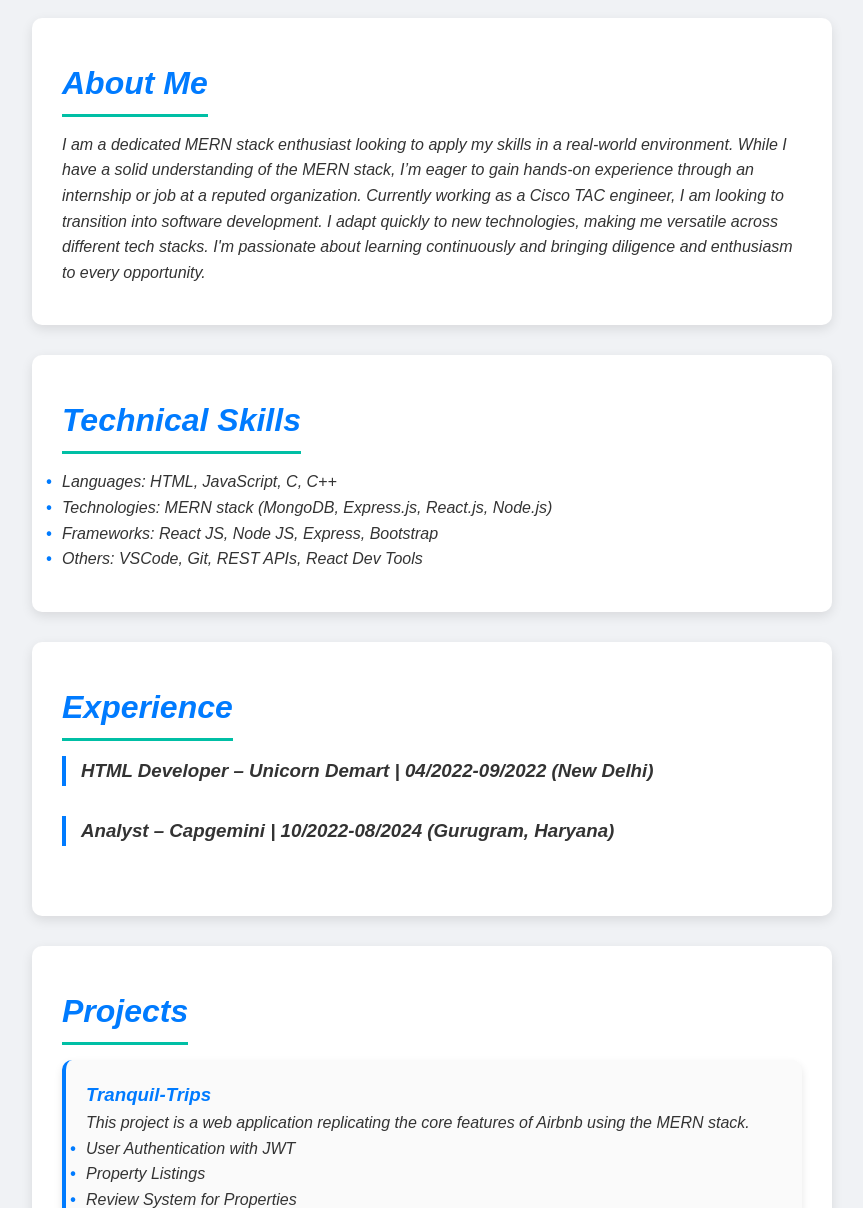
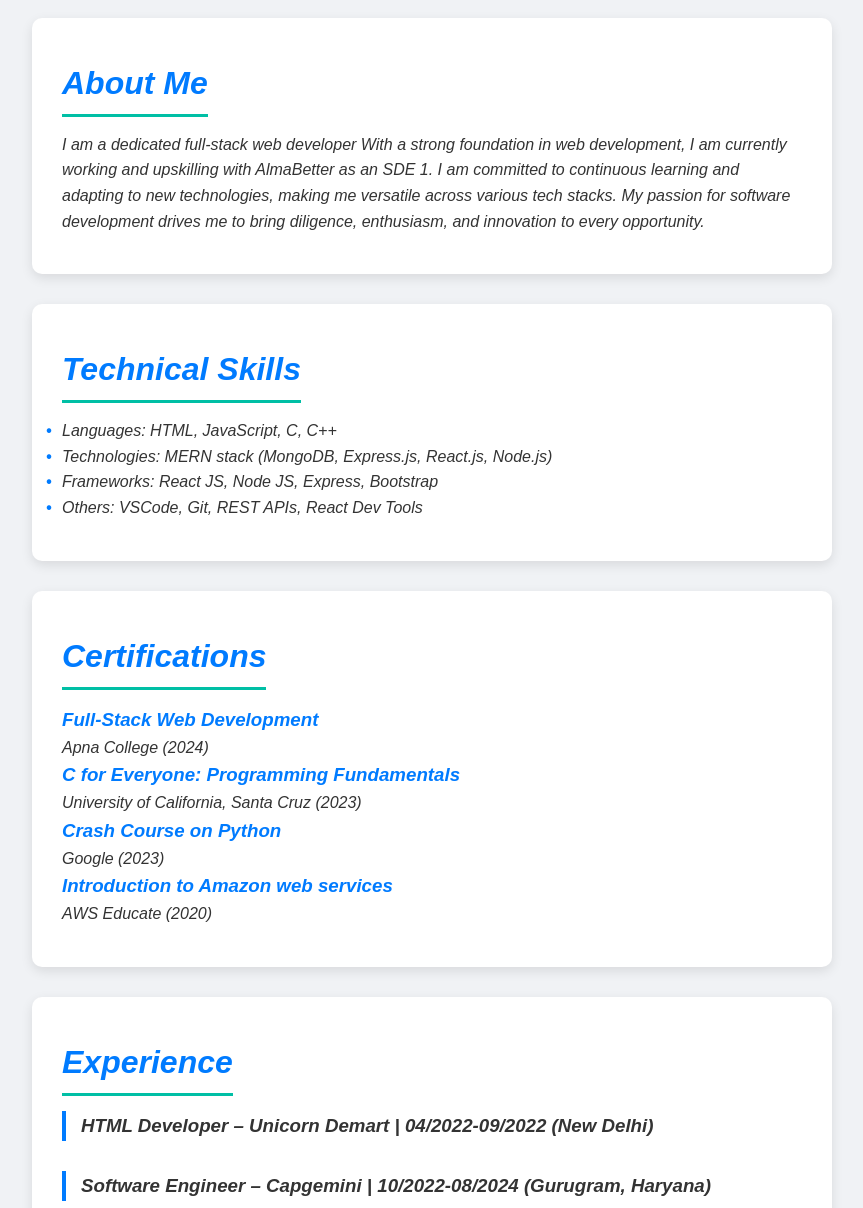
Before and after one commit to Piysing14/Piyush-Portfolio, a plain HTML site: page index.html in a window 1280 px wide. Shown: the part 840-2048 px from the top of the page, without its empty margins (208-1071 px from the left). Drawn offline with nearby package versions, Linux system fonts and the light colour scheme.

Commit message:
Adding changes

```diff
--- a/index.html
+++ b/index.html
@@ -51,11 +51,7 @@
 
     <section id="about">
         <h2>About Me</h2>
-        <p>I am a dedicated MERN stack enthusiast looking to apply my skills in a real-world environment. While I have a
-            solid understanding of the MERN stack, I’m eager to gain hands-on experience through an internship or job at
-            a reputed organization. Currently working as a Cisco TAC engineer, I am looking to transition into software
-            development. I adapt quickly to new technologies, making me versatile across different tech stacks. I'm
-            passionate about learning continuously and bringing diligence and enthusiasm to every opportunity.</p>
+        <p>I am a dedicated full-stack web developer With a strong foundation in web development, I am currently working and upskilling with AlmaBetter as an SDE 1. I am committed to continuous learning and adapting to new technologies, making me versatile across various tech stacks. My passion for software development drives me to bring diligence, enthusiasm, and innovation to every opportunity.</p>
     </section>
 
     <section id="skills">
@@ -68,20 +64,46 @@
         </ul>
     </section>
 
+    <section id="certifications">
+        <h2>Certifications</h2>
+        <div class="certification-item">
+            <a href="https://www.linkedin.com/in/piysing14/overlay/1723433727793/single-media-viewer/?profileId=ACoAADMKxeoB-gXTlZJd8623XEsMvLCCrh_hRn8" target="_blank"><h3>Full-Stack Web Development</h3></a>
+            <p>Apna College (2024)</p>
+        </div>
+        <div class="certification-item">
+            <a href="https://www.coursera.org/account/accomplishments/verify/9KGGDM6TWA3R?utm_source=link&utm_medium=certificate&utm_content=cert_image&utm_campaign=sharing_cta&utm_product=course" target="_blank"><h3>C for Everyone: Programming Fundamentals </h3></a>
+            <p>University of California, Santa Cruz (2023)</p>
+        </div>
+        <div class="certification-item">
+           <a href="https://www.coursera.org/account/accomplishments/certificate/2CBNJ6D8SGNC" target="_blank"> <h3>Crash Course on Python</h3></a>
+            <p>Google (2023)</p>
+        </div>
+        <div class="certification-item">
+            <a href="https://www.coursera.org/account/accomplishments/certificate/2CBNJ6D8SGNC" target="_blank"> <h3>Introduction to Amazon web services</h3></a>
+             <p>AWS Educate (2020)</p>
+         </div>
+
+    </section>
+
+
     <section id="experience">
         <h2>Experience</h2>
+
         <div class="experience-item">
             <h3>HTML Developer – Unicorn Demart | 04/2022-09/2022 (New Delhi)</h3>
         </div>
         <div class="experience-item">
-            <h3>Analyst – Capgemini | 10/2022-08/2024 (Gurugram, Haryana)</h3>
+            <h3>Software Engineer – Capgemini | 10/2022-08/2024 (Gurugram, Haryana)</h3>
+        </div>
+        <div class="experience-item">
+            <h3>SDE 1 – AlmaBetter | 08/2024-Present (Remote)</h3>
         </div>
     </section>
 
     <section id="projects">
         <h2>Projects</h2>
         <div class="project-item">
-            <h3><a href="https://tranquiltrips.onrender.com/listings">Tranquil-Trips</a></h3>
+            <h3><a href="https://tranquiltrips.onrender.com/listings" target="_blank">Tranquil-Trips</a></h3>
             <p>This project is a web application replicating the core features of Airbnb using the MERN stack.</p>
             <ul>
                 <li>User Authentication with JWT</li>
@@ -91,7 +113,7 @@
             </ul>
         </div>
         <div class="project-item">
-            <h3><a href="https://todolist-g6q7.onrender.com/">Todo-List</a></h3>
+            <h3><a href="https://todolist-g6q7.onrender.com/" target="_blank">Todo-List</a></h3>
             <p>A modern, intuitive To-Do List application developed with React for managing tasks efficiently.</p>
             <ul>
                 <li>React Hooks for State Management</li>
@@ -99,7 +121,7 @@
             </ul>
         </div>
         <div class="project-item">
-            <h3><a href="https://github.com/Piysing14/Weather-App-by-Piyush">Weather App</a></h3>
+            <h3><a href="https://github.com/Piysing14/Weather-App-by-Piyush" target="_blank">Weather App</a></h3>
             <p>A Weather Application developed using React and integrated with the OpenWeatherMap API.</p>
             <ul>
                 <li>Dynamic Data Rendering</li>
@@ -129,8 +151,7 @@
         var typed = new Typed("#element", {
           strings: [
             "<i>Software</i> Engineer.",
-            "Web developer.",
-            "Backend Developer.",
+            "Full Stack Developer.",
             "Tech Enthusiast.",
             "Wanderer."
           ],
```
Also changed, not shown: 1 other file.
